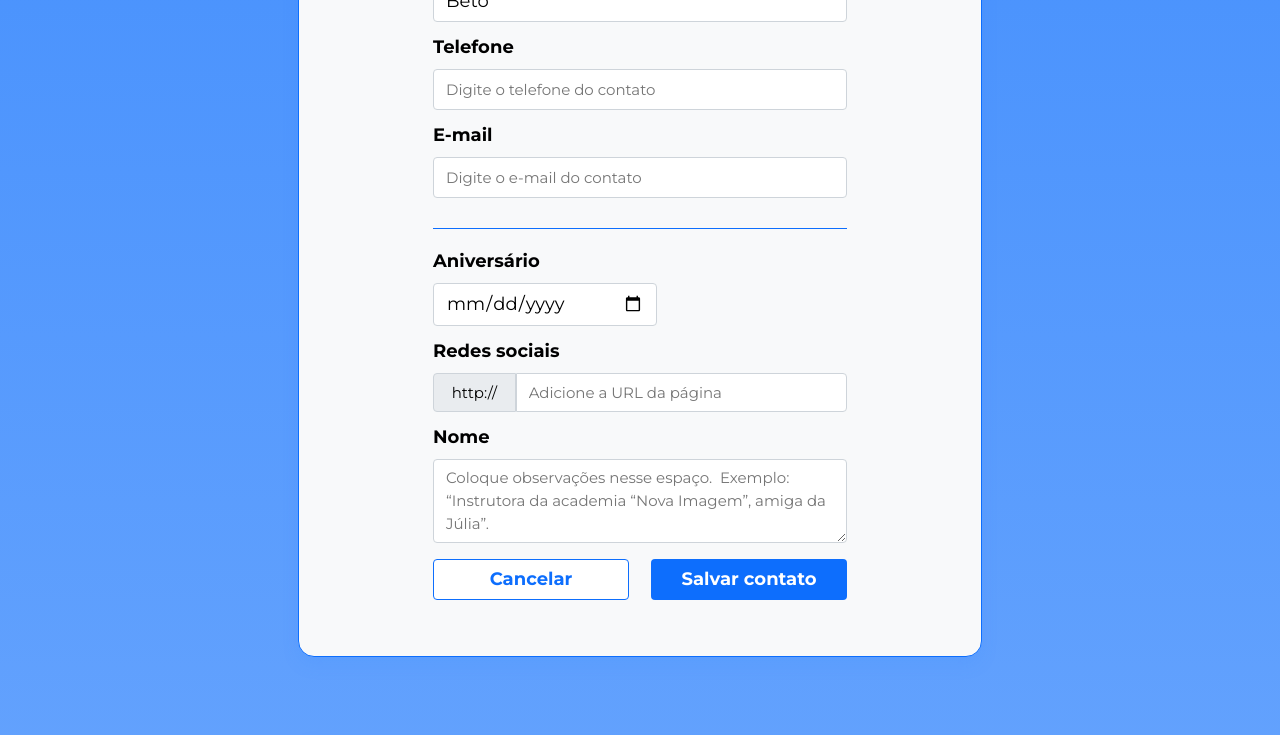
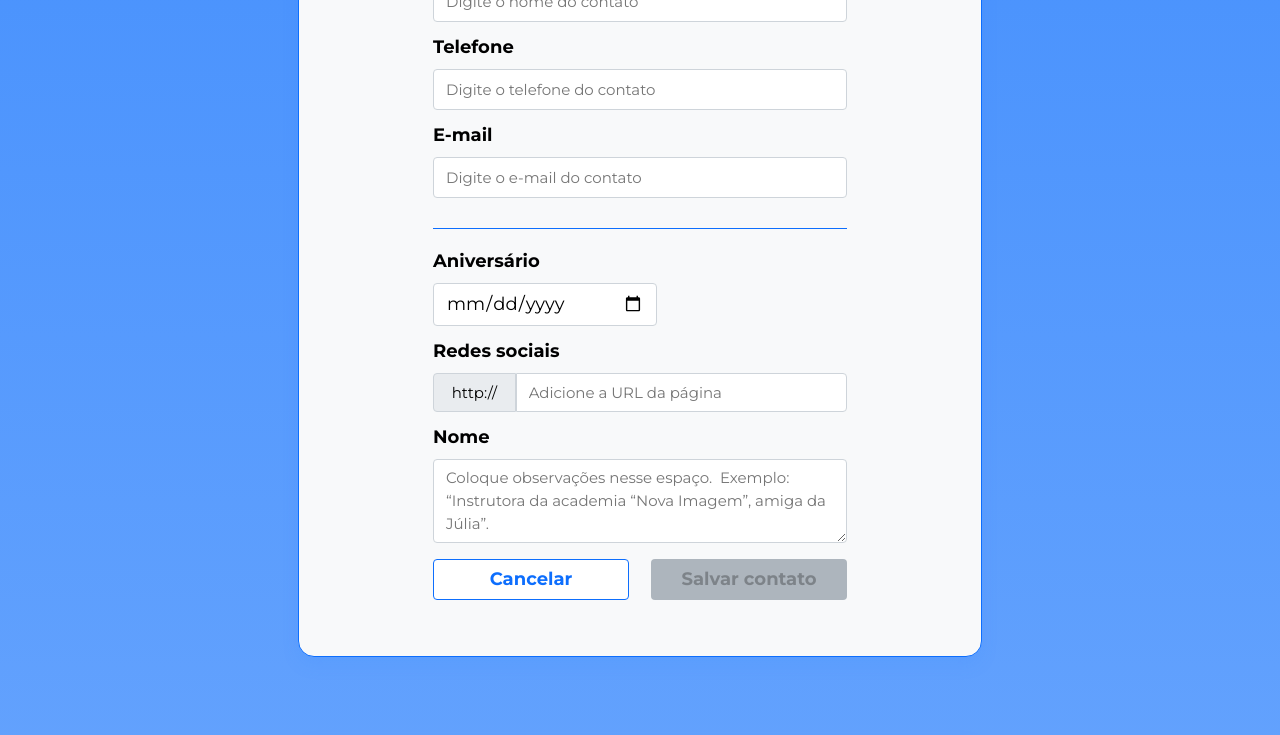
Before and after one commit to albertobtlima/alura-formacao-angular-crie-aplicacoes-web-ageis, an Angular app in the folder 05-angular-evoluindo-com-formularios-e-roteamento/: page / in a window 1280 px wide. Shown: the part 490-1225 px from the top of the page. Built offline with nearby package versions, Linux system fonts and the light colour scheme; a web font is replaced by a local one.

Commit message:
add valid

```diff
--- a/05-angular-evoluindo-com-formularios-e-roteamento/src/app/paginas/formulario-contato/formulario-contato.component.html
+++ b/05-angular-evoluindo-com-formularios-e-roteamento/src/app/paginas/formulario-contato/formulario-contato.component.html
@@ -18,6 +18,9 @@
 			placeholder="Digite o nome do contato"
 			formControlName="nome"
 		/>
+		@if(contatoForm.get('nome')?.errors && contatoForm.get('nome')?.touched) {
+		<div class="mensagem-erro">Campo obrigatório</div>
+		}
 
 		<label for="telefone">Telefone</label>
 		<input
@@ -26,6 +29,10 @@
 			placeholder="Digite o telefone do contato"
 			formControlName="telefone"
 		/>
+		@if(contatoForm.get('telefone')?.errors &&
+		contatoForm.get('telefone')?.touched) {
+		<div class="mensagem-erro">Campo obrigatório</div>
+		}
 
 		<label for="email">E-mail</label>
 		<input
@@ -34,6 +41,13 @@
 			placeholder="Digite o e-mail do contato"
 			formControlName="email"
 		/>
+		@if(contatoForm.get('email')?.errors?.['required'] &&
+		contatoForm.get('email')?.touched) {
+		<div class="mensagem-erro">Campo obrigatório</div>
+		} @if(contatoForm.get('email')?.errors?.['email'] &&
+		contatoForm.get('email')?.touched) {
+		<div class="mensagem-erro">Formato de e-mail inválido</div>
+		}
 
 		<app-separador></app-separador>
 
@@ -66,8 +80,16 @@
 		</textarea>
 
 		<section class="botoes">
-			<button (click)="cancelar()" class="botao-cancelar" type="button">Cancelar</button>
-			<button class="botao-salvar" type="submit">Salvar contato</button>
+			<button (click)="cancelar()" class="botao-cancelar" type="button">
+				Cancelar
+			</button>
+			<button
+				[disabled]="contatoForm.invalid"
+				[ngClass]="contatoForm.valid ? 'botao-salvar' : 'botao-desabilitado'"
+				type="submit"
+			>
+				Salvar contato
+			</button>
 		</section>
 	</form>
 </app-container>
--- a/05-angular-evoluindo-com-formularios-e-roteamento/src/app/paginas/formulario-contato/formulario-contato.component.ts
+++ b/05-angular-evoluindo-com-formularios-e-roteamento/src/app/paginas/formulario-contato/formulario-contato.component.ts
@@ -2,7 +2,12 @@ import { Component } from '@angular/core';
 import { CommonModule } from '@angular/common';
 import { ContainerComponent } from '../../componentes/container/container.component';
 import { SeparadorComponent } from '../../componentes/separador/separador.component';
-import { FormControl, FormGroup, ReactiveFormsModule } from '@angular/forms';
+import {
+	FormControl,
+	FormGroup,
+	ReactiveFormsModule,
+	Validators,
+} from '@angular/forms';
 
 @Component({
 	selector: 'app-formulario-contato',
@@ -21,9 +26,9 @@ export class FormularioContatoComponent {
 
 	constructor() {
 		this.contatoForm = new FormGroup({
-			nome: new FormControl('Beto'),
-			telefone: new FormControl(''),
-			email: new FormControl(''),
+			nome: new FormControl('', Validators.required),
+			telefone: new FormControl('', Validators.required),
+			email: new FormControl('', [Validators.required, Validators.email]),
 			aniversario: new FormControl(''),
 			redes: new FormControl(''),
 			observacoes: new FormControl(''),
@@ -31,7 +36,9 @@ export class FormularioContatoComponent {
 	}
 
 	salvarContato() {
-		console.log(this.contatoForm.value);
+		if (this.contatoForm.valid) {
+			console.log(this.contatoForm.value);
+		}
 	}
 
 	cancelar() {
```
